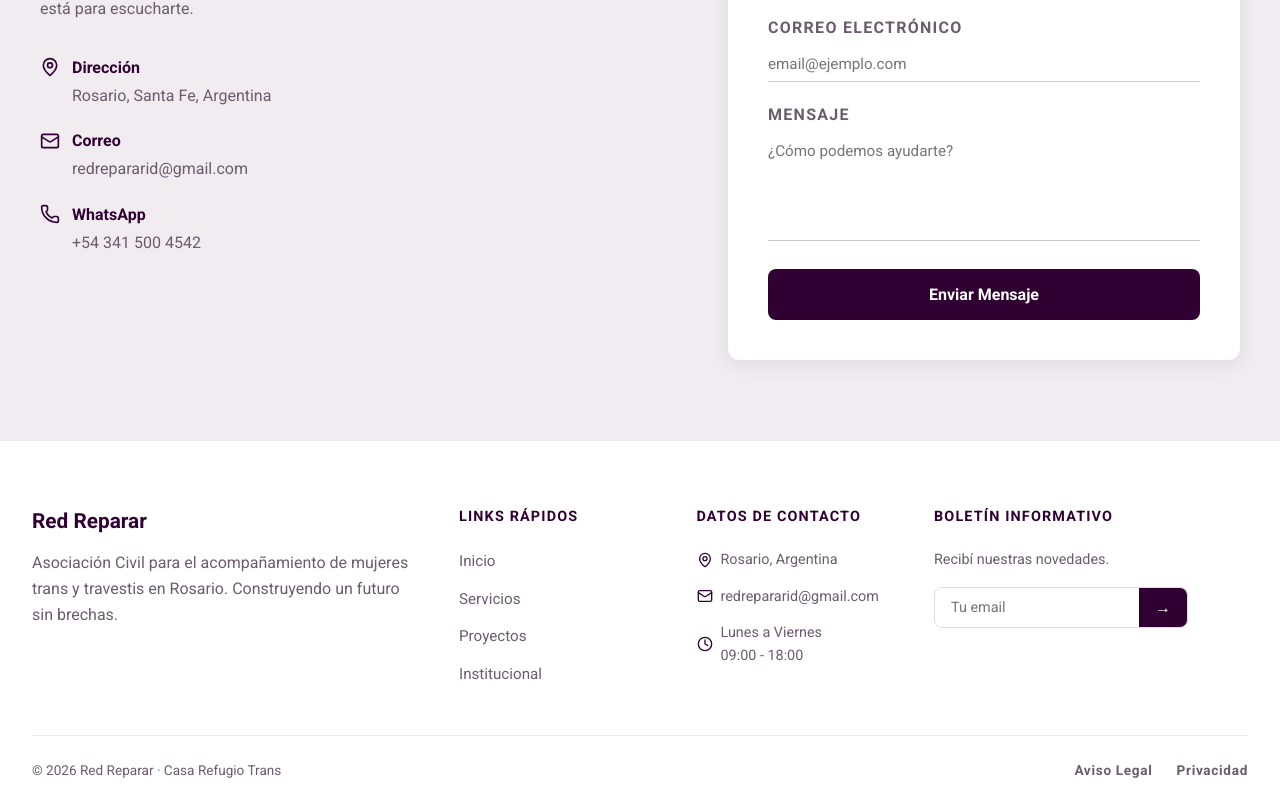
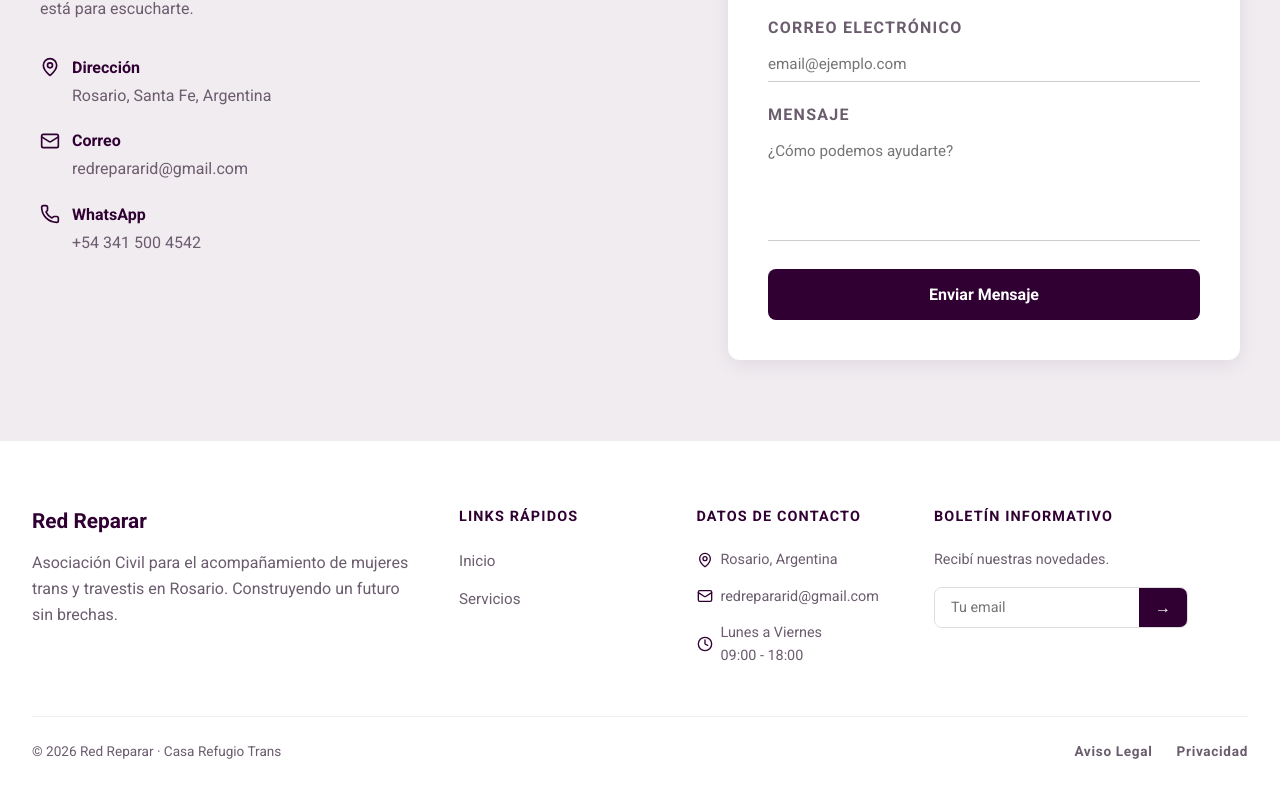
Before and after one commit to christianberti/red-reparar, a React (Vite) app: page / in a window 1280 px wide. Shown: the part 4301-5106 px from the top of the page. Built offline with nearby package versions, Linux system fonts and the light colour scheme.

Commit message:
Se borran links del footer que no vamos a usar

```diff
--- a/src/components/Footer.jsx
+++ b/src/components/Footer.jsx
@@ -22,12 +22,6 @@ const Footer = () => {
             </li>
             <li>
               <a href="#servicios">Servicios</a>
-            </li>
-            <li>
-              <a href="#proyectos">Proyectos</a>
-            </li>
-            <li>
-              <a href="#institucional">Institucional</a>
             </li>
           </ul>
         </div>
```
